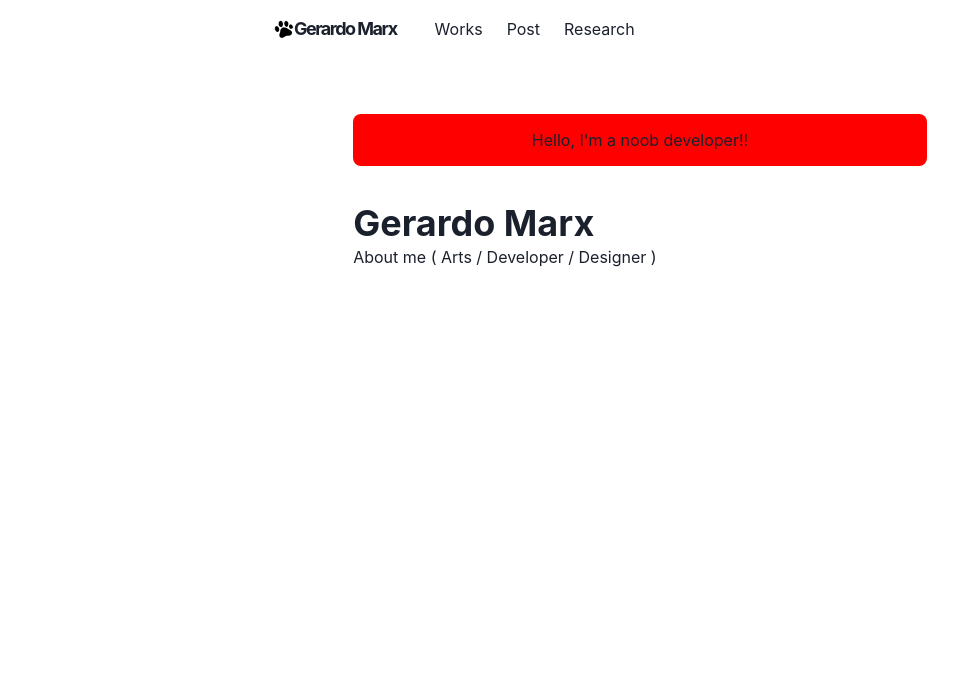
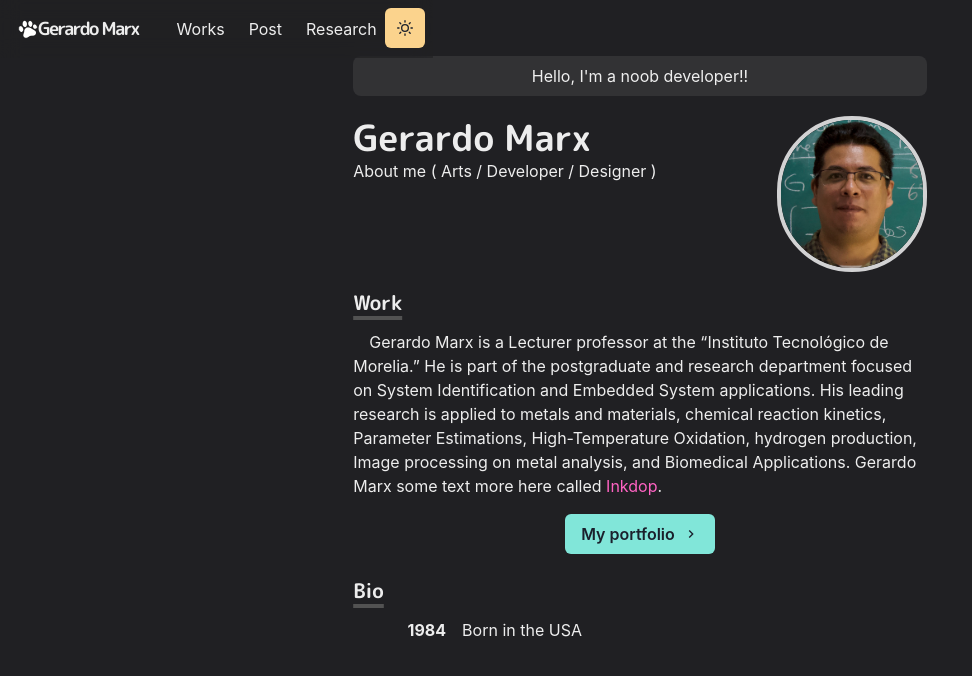
Before and after one commit to gmarxcc/node-webpage, a Next.js app: page / in a window 1280 px wide. Shown: the top 676 px of the page, without its empty margins (0-972 px from the left). Built offline with nearby package versions, Linux system fonts and the light colour scheme.

Commit message:
sections and biosection

```diff
--- /dev/null
+++ b/components/bio.js
@@ -0,0 +1,12 @@
+import { Box } from "@chakra-ui/react";
+import styled from "@emotion/styled";
+
+export const BioSection = styled(Box)`
+	padding-left: 3.4em;
+	text-align: -3.4em;
+`;
+
+export const BioYear = styled.span`
+	font-weight: bold;
+	margin-right: 1em;
+`;
--- /dev/null
+++ b/components/fonts.js
@@ -0,0 +1,11 @@
+import  { Global } from '@emotion/react'
+
+const Fonts =() =>(
+  <Global
+  styles={`
+	    @import url('https://fonts.googleapis.com/css2?family=M+PLUS+Rounded+1c:wght@300;700&display=swap');
+	`}
+  />
+)
+
+export default Fonts
--- a/components/navbar.js
+++ b/components/navbar.js
@@ -15,6 +15,7 @@ import {
   useColorModeValue
 } from '@chakra-ui/react'
 import { HamburgerIcon } from '@chakra-ui/icons'
+import ThemeToggleButton from './theme-toggle-button'
 
 const LinkItem = ({ href, path, children }) => {
   const active = path === href
@@ -37,9 +38,9 @@ const Navbar = props => {
 
   return (
 	<Box
-	position='fiixed'
+	position='fixed'
 	as='nav'
-	w="100"
+	w="150"
 	bg={useColorModeValue('#ffffff40', '#20202380')}
 	style={{ backdropFilter: 'blur(10px' }}
 	zIndex={1}
@@ -75,6 +76,28 @@ const Navbar = props => {
 		Research
 		</LinkItem>
 	</Stack>
+	<Box flex={1} align='right'>
+	<ThemeToggleButton />
+		<Box ml={2} display={{base: 'inline-block', md:'none'}}>
+		<Menu>
+			<MenuButton as={IconButton} icon={<HamburgerIcon />} variant='outline' aria-label='Options'/>
+			<MenuList>
+				<NextLink href="/" passHref>
+					<MenuItem as={Link}> About</MenuItem>
+				</NextLink>
+
+				<NextLink href="/works" passHref>
+					<MenuItem as={Link}>Works</MenuItem>
+				</NextLink>
+
+				<NextLink href="/posts" passHref>
+					<MenuItem as={Link}>Posts</MenuItem>
+				</NextLink>
+				<MenuItem as={Link} href='https://wwww.gmarxcc.com'>gmarxcc.com</MenuItem>
+			</MenuList>
+		</Menu>
+		</Box>
+	 </Box>
 	</Container>
 	</Box>
   )
--- /dev/null
+++ b/components/paragraph.js
@@ -0,0 +1,8 @@
+import styled from '@emotion/styled'
+
+const Paragraph = styled.p`
+text-align: justyfy;
+text-indent:1em;
+`
+
+export default Paragraph
--- /dev/null
+++ b/components/section.js
@@ -0,0 +1,21 @@
+import { motion } from 'framer-motion'
+import { chakra, shouldForwardProp } from '@chakra-ui/react'
+
+const StyledDiv = chakra(motion.div, {
+  shouldForwardProp: prop => {
+	return shouldForwardProp(prop) || prop ==='transition'
+  }
+})
+
+const Section = ({ children, delay=0 }) => (
+  <StyledDiv
+  initial={{ y: 10, opacity:0}}
+  animate={{ y: 0, opacity: 1 }}
+  transition={{ duration: 0.8, delay }}
+  mb={6}
+  >
+  {children}
+  </StyledDiv>
+)
+
+export default Section
--- /dev/null
+++ b/components/theme-toggle-button.js
@@ -0,0 +1,16 @@
+import { IconButton, useColorMode, useColorModeValue  } from '@chakra-ui/react'
+import  {SunIcon, MoonIcon } from '@chakra-ui/icons'
+
+const ThemeToggleButton = () => {
+  const { toggleColorMode } = useColorMode()
+
+  return(
+	<IconButton aria-label="Toggle theme"
+	colorScheme={useColorModeValue('purple','orange')}
+	icon={useColorModeValue(<MoonIcon />, <SunIcon />)}
+	onClick={toggleColorMode}
+	></IconButton>
+  )
+}
+
+export default ThemeToggleButton
--- /dev/null
+++ b/lib/theme.js
@@ -0,0 +1,55 @@
+import { extendTheme } from '@chakra-ui/react'
+import { mode } from '@chakra-ui/theme-tools'
+
+const styles = {
+  global: props => ({
+	body: {
+	  bg: mode('#f0e7db', '#202023')(props)
+	}
+  })
+}
+
+const components = {
+  Heading: {
+	variants: {
+	  'section-title': {
+		textDecoration: 'underline',
+		fontSize: 20,
+		textUnderlineOffset: 6,
+		textDecorationColor: '#525252',
+		textDecorationThickness: 4,
+		  marginTop: 3,
+		marginBottom: 4
+	  }
+	}
+  },
+  Link: {
+	baseStyle: props => ({
+	  color: mode('#3d7aed', '#ff63c3')(props),
+	  textUnderlineOffset: 3
+	})
+  }
+}
+
+const fonts = {
+  heading: "'M PLUS Rounded 1c'"
+}
+
+const colors = {
+  glassTeal: '#88ccca'
+}
+
+const config = {
+  initialColorMode: 'dark',
+  useSystemColorMode: true
+}
+
+const theme = extendTheme({
+  config,
+  styles,
+  components,
+  colors,
+  fonts
+})
+
+export default theme
--- a/package.json
+++ b/package.json
@@ -18,7 +18,8 @@
     "framer-motion": "^10.13.0",
     "next": "^12.0.4",
     "react": "^18.2.0",
-    "react-dom": "^18.2.0"
+    "react-dom": "^18.2.0",
+    "yarn": "^1.22.19"
   },
   "devDependencies": {
     "eslint": "^8.45.0",
--- a/pages/_app.js
+++ b/pages/_app.js
@@ -1,9 +1,13 @@
 import { ChakraProvider } from '@chakra-ui/react'
 import Layout from '../components/layouts/main'
+import theme from '../lib/theme'
+import Fonts from '../components/fonts'
 
 const Website = ({ Component, pageProps, router }) => {
   return (
-	<ChakraProvider>
+	<ChakraProvider theme={theme}>
+	<Fonts />
+
 		<Layout router={router}>
 			<Component {...pageProps} key={router.route}/>
 		</Layout>
--- /dev/null
+++ b/pages/_document.js
@@ -0,0 +1,18 @@
+import { ColorModeScript } from '@chakra-ui/react'
+import NextDocument, { Html, Head, Main, NextScript } from 'next/document'
+import theme from '../lib/theme'
+
+export default class Document extends NextDocument{
+  render () {
+	return (
+	  <Html lang='en'>
+	  <Head />
+	  <body>
+	  <ColorModeScript initialColorMode={theme.config.initialColorMode} />
+	  <Main />
+	  <NextScript />
+	  </body>
+	  </Html>
+	)
+  }
+}
--- a/pages/index.js
+++ b/pages/index.js
@@ -1,22 +1,92 @@
-import { Container, Box, Heading } from '@chakra-ui/react'
+import NextLink from "next/link";
+import {
+	Button,
+	Container,
+	Box,
+	Heading,
+	Image,
+	Link,
+	useColorModeValue,
+} from "@chakra-ui/react";
+import { ChevronRightIcon } from "@chakra-ui/icons";
+import Section from "../components/section.js";
+import Paragraph from "../components/paragraph.js";
+import { BioSection, BioYear } from "../components/bio.js";
 
 const Page = () => {
 	return (
 		<Container>
-	<Box borderRadius='lg' bg='red' mb={9} p={3.5} align='center'>
+			<Box
+				borderRadius="lg"
+				bg={useColorModeValue("whiteAlpha.800", "whiteAlpha.200")}
+				mb={5}
+				p={2}
+				align="center"
+			>
 				Hello, I&apos;m a noob developer!!
 			</Box>
 
-	<Box display={{ md: 'flex' }}>
+			<Box display={{ md: "flex" }}>
 				<Box flexGrow={2}>
-			<Heading as='h2' variant='page-title'>
+					<Heading as="h2" variant="page-title">
 						Gerardo Marx
 					</Heading>
 					<p> About me ( Arts / Developer / Designer )</p>
 				</Box>
+				<Box
+					flexShrink={0}
+					mt={{ base: 4, md: 0 }}
+					ml={{ md: 6 }}
+					align="center"
+				>
+					<Image
+						borderColor="whiteAlpha.800"
+						borderWidth={4}
+						borderStyle="solid"
+						maxWidth="150px"
+						display="inline-block"
+						borderRadius="full"
+						src="/images/gmarxPic.jpg"
+						alt="Profile picture from Marx"
+					/>
 				</Box>
+			</Box>
+			<Section delay={0.1}>
+				<Heading as="h3" variant="section-title">
+					Work
+				</Heading>
+				<Paragraph>
+					Gerardo Marx is a Lecturer professor at the “Instituto Tecnológico de
+					Morelia.” He is part of the postgraduate and research department
+					focused on System Identification and Embedded System applications. His
+					leading research is applied to metals and materials, chemical reaction
+					kinetics, Parameter Estimations, High-Temperature Oxidation, hydrogen
+					production, Image processing on metal analysis, and Biomedical
+					Applications. Gerardo Marx some text more here called{" "}
+					<NextLink href="/works/inkdrop">
+						<Link>Inkdop</Link>
+					</NextLink>
+					.
+				</Paragraph>
+				<Box align="center" my={4}>
+					<NextLink href="/works">
+						<Button rightIcon={<ChevronRightIcon />} colorScheme="teal">
+							My portfolio
+						</Button>
+					</NextLink>
+				</Box>
+			</Section>
+			<Section delay={0.2}>
+				<Heading as="h3" variant="section-title">
+					Bio
+				</Heading>
+				<BioSection>
+					<BioYear>1984</BioYear>
+					Born in the USA
+				</BioSection>
+			</Section>
 		</Container>
-  )
-}
+	);
+};
 
-export default Page
+export default Page;
```
Also changed, not shown: public/images/gmarxPic.jpg (added), 1 other file (tests, documents, lock files or other folders). Lines whose indentation alone changed are shown as unchanged.
